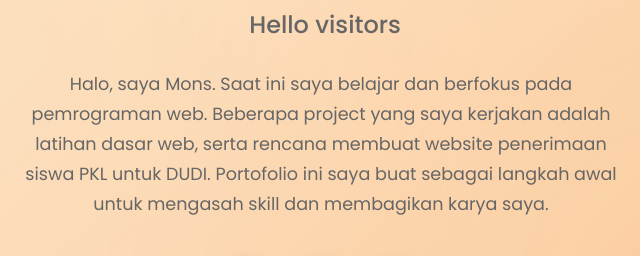
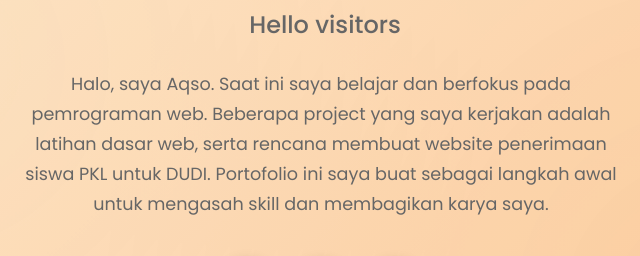
Before and after one commit to Aqso0609/Portofolio, a website: page index.html in a window 1280 px wide. Shown: the part 337-593 px from the top of the page, 319-959 px from the left. Drawn offline with Linux system fonts and the light colour scheme; some icons are missing.

Commit message:
Update index.html

```diff
--- a/index.html
+++ b/index.html
@@ -83,7 +83,7 @@
                         <i class="fas fa-hand-wave"></i> Hello visitors
                     </p>
                     <p class="hero-description">
-                       Halo, saya Mons. Saat ini saya belajar dan berfokus pada pemrograman web. Beberapa project yang saya kerjakan adalah latihan dasar web, serta rencana membuat website penerimaan siswa PKL untuk DUDI. Portofolio ini saya buat sebagai langkah awal untuk mengasah skill dan membagikan karya saya.
+                       Halo, saya Aqso. Saat ini saya belajar dan berfokus pada pemrograman web. Beberapa project yang saya kerjakan adalah latihan dasar web, serta rencana membuat website penerimaan siswa PKL untuk DUDI. Portofolio ini saya buat sebagai langkah awal untuk mengasah skill dan membagikan karya saya.
                     </p>
                     <div class="hero-social-icons">
                         <a href="https://www.instagram.com/moon_shal?igsh=MTdqeTRsZTBqemMwbg==" target="_blank" class="social-icon instagram">
```
